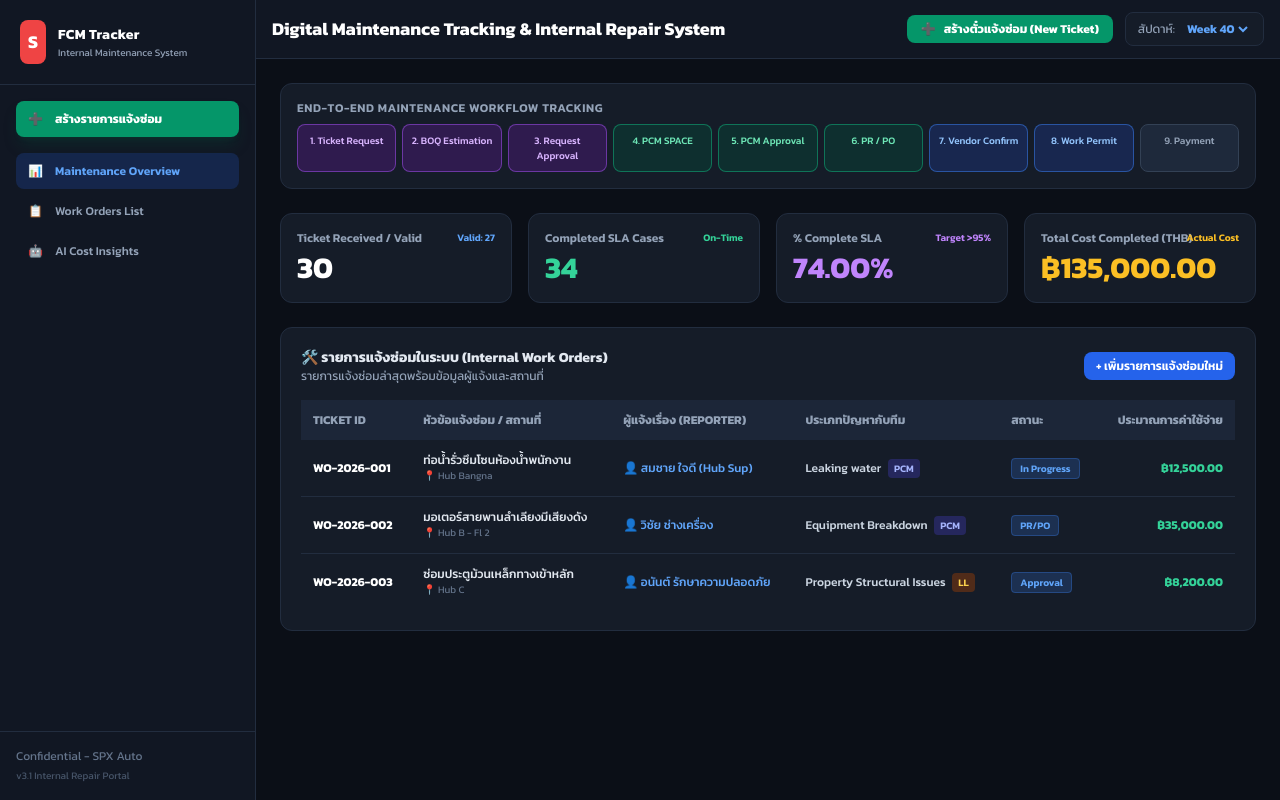
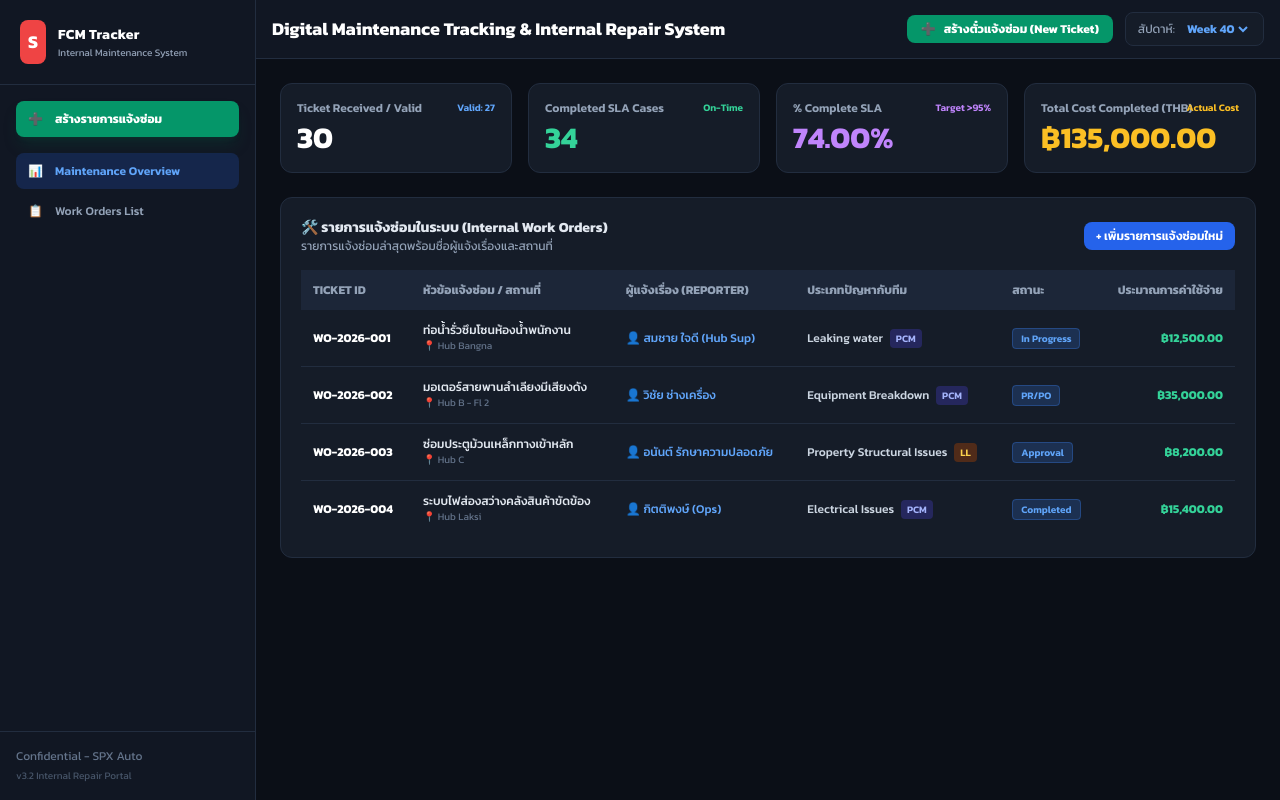
Before and after one commit to earthpraprutd-source/spx-auto-dashboard, a plain HTML site: page index.html in a window 1280 px wide. Drawn offline with nearby package versions, Linux system fonts and the light colour scheme.

Commit message:
Update index.html

```diff
--- a/index.html
+++ b/index.html
@@ -53,15 +53,12 @@
                 <a href="#orders" class="flex items-center gap-3 px-3 py-2.5 rounded-lg text-slate-400 hover:bg-cardbg hover:text-slate-200 transition">
                     <span>📋</span> Work Orders List
                 </a>
-                <a href="#ai" class="flex items-center gap-3 px-3 py-2.5 rounded-lg text-slate-400 hover:bg-cardbg hover:text-slate-200 transition">
-                    <span>🤖</span> AI Cost Insights
-                </a>
             </nav>
         </div>
 
         <div class="p-4 border-t border-cardborder text-xs text-slate-500">
             <p>Confidential - SPX Auto</p>
-            <p class="text-[10px] text-slate-600 mt-1">v3.1 Internal Repair Portal</p>
+            <p class="text-[10px] text-slate-600 mt-1">v3.2 Internal Repair Portal</p>
         </div>
     </aside>
 
@@ -72,7 +69,6 @@
         <header class="bg-[#111723] border-b border-cardborder px-4 py-3 flex flex-col md:flex-row justify-between items-center gap-3 sticky top-0 z-40">
             <div class="flex items-center justify-between w-full md:w-auto">
                 <h1 class="font-bold text-base md:text-lg text-white">Digital Maintenance Tracking & Internal Repair System</h1>
-                <!-- ปุ่มสร้างแจ้งซ่อมสำหรับ Mobile -->
                 <button onclick="openTicketModal()" class="lg:hidden bg-emerald-600 text-white px-3 py-1.5 rounded-lg font-bold text-xs">
                     + แจ้งซ่อม
                 </button>
@@ -91,22 +87,6 @@
         </header>
 
         <main class="p-4 md:p-6 space-y-6 flex-1 overflow-y-auto">
-
-            <!-- Workflow Progress Bar -->
-            <div class="bg-cardbg p-4 rounded-xl border border-cardborder space-y-2">
-                <p class="text-xs font-semibold text-slate-400 uppercase tracking-wider">End-to-End Maintenance Workflow Tracking</p>
-                <div class="grid grid-cols-3 sm:grid-cols-5 md:grid-cols-9 gap-1.5 text-[10px] text-center font-medium">
-                    <div class="bg-purple-900/40 border border-purple-500/50 text-purple-300 p-2 rounded-lg">1. Ticket Request</div>
-                    <div class="bg-purple-900/40 border border-purple-500/50 text-purple-300 p-2 rounded-lg">2. BOQ Estimation</div>
-                    <div class="bg-purple-900/40 border border-purple-500/50 text-purple-300 p-2 rounded-lg">3. Request Approval</div>
-                    <div class="bg-emerald-900/40 border border-emerald-500/50 text-emerald-300 p-2 rounded-lg">4. PCM SPACE</div>
-                    <div class="bg-emerald-900/40 border border-emerald-500/50 text-emerald-300 p-2 rounded-lg">5. PCM Approval</div>
-                    <div class="bg-emerald-900/40 border border-emerald-500/50 text-emerald-300 p-2 rounded-lg">6. PR / PO</div>
-                    <div class="bg-blue-900/40 border border-blue-500/50 text-blue-300 p-2 rounded-lg">7. Vendor Confirm</div>
-                    <div class="bg-blue-900/40 border border-blue-500/50 text-blue-300 p-2 rounded-lg">8. Work Permit</div>
-                    <div class="bg-slate-800 border border-slate-700 text-slate-400 p-2 rounded-lg">9. Payment</div>
-                </div>
-            </div>
 
             <!-- KPI Cards Grid -->
             <div class="grid grid-cols-2 md:grid-cols-4 gap-4">
@@ -132,12 +112,12 @@
                 </div>
             </div>
 
-            <!-- Table: Internal Work Orders (รวมคอลัมน์ผู้แจ้งเรื่อง) -->
+            <!-- Table: Internal Work Orders (รายการแจ้งซ่อมทั้งหมดพร้อมชื่อผู้แจ้ง) -->
             <div class="bg-cardbg p-5 rounded-xl border border-cardborder space-y-4">
                 <div class="flex flex-col sm:flex-row justify-between items-start sm:items-center gap-2">
                     <div>
                         <h3 class="text-sm font-bold text-slate-200">🛠️ รายการแจ้งซ่อมในระบบ (Internal Work Orders)</h3>
-                        <p class="text-xs text-slate-400">รายการแจ้งซ่อมล่าสุดพร้อมข้อมูลผู้แจ้งและสถานที่</p>
+                        <p class="text-xs text-slate-400">รายการแจ้งซ่อมล่าสุดพร้อมชื่อผู้แจ้งเรื่องและสถานที่</p>
                     </div>
                     <button onclick="openTicketModal()" class="bg-blue-600 hover:bg-blue-500 text-white px-3 py-1.5 rounded-lg text-xs font-semibold transition">
                         + เพิ่มรายการแจ้งซ่อมใหม่
@@ -247,11 +227,12 @@
             "Week 40": { rec: 30, valid: 27, comp: 34, sla: "74.00%", amount: 135000 }
         };
 
-        // ตัวอย่างรายการแจ้งซ่อมพร้อมชื่อผู้แจ้งเรื่อง
+        // รายการแจ้งซ่อมเริ่มต้นที่ถูกกำหนดชื่อผู้แจ้งเรื่องอย่างชัดเจน
         let workOrdersList = [
             { id: "WO-2026-001", title: "ท่อน้ำรั่วซึมโซนห้องน้ำพนักงาน", loc: "Hub Bangna", cat: "Leaking water", team: "PCM", reporter: "สมชาย ใจดี (Hub Sup)", status: "In Progress", cost: 12500 },
             { id: "WO-2026-002", title: "มอเตอร์สายพานลำเลียงมีเสียงดัง", loc: "Hub B - Fl 2", cat: "Equipment Breakdown", team: "PCM", reporter: "วิชัย ช่างเครื่อง", status: "PR/PO", cost: 35000 },
-            { id: "WO-2026-003", title: "ซ่อมประตูม้วนเหล็กทางเข้าหลัก", loc: "Hub C", cat: "Property Structural Issues", team: "LL", reporter: "อนันต์ รักษาความปลอดภัย", status: "Approval", cost: 8200 }
+            { id: "WO-2026-003", title: "ซ่อมประตูม้วนเหล็กทางเข้าหลัก", loc: "Hub C", cat: "Property Structural Issues", team: "LL", reporter: "อนันต์ รักษาความปลอดภัย", status: "Approval", cost: 8200 },
+            { id: "WO-2026-004", title: "ระบบไฟส่องสว่างคลังสินค้าขัดข้อง", loc: "Hub Laksi", cat: "Electrical Issues", team: "PCM", reporter: "กิตติพงษ์ (Ops)", status: "Completed", cost: 15400 }
         ];
 
         function openTicketModal() {
@@ -268,7 +249,7 @@
 
             const title = document.getElementById('ticketTitle').value;
             const loc = document.getElementById('ticketLocation').value;
-            const reporter = document.getElementById('ticketReporter').value;
+            const reporter = document.getElementById('ticketReporter').value || "ไม่ระบุชื่อผู้แจ้ง";
             const cat = document.getElementById('ticketCategory').value;
             const team = document.getElementById('ticketTeam').value;
             const cost = parseFloat(document.getElementById('ticketCost').value) || 0;
@@ -290,7 +271,7 @@
             renderWorkOrdersTable();
             closeTicketModal();
 
-            alert(`✅ บันทึกการแจ้งซ่อมรหัส ${newId} (โดยผู้แจ้ง: ${reporter}) เรียบร้อยแล้ว!`);
+            alert(`✅ บันทึกเรื่องแจ้งซ่อม ${newId} (ผู้แจ้ง: ${reporter}) เรียบร้อยแล้ว!`);
         }
 
         function renderWorkOrdersTable() {
@@ -307,7 +288,7 @@
                         <div class="text-[10px] text-slate-500">📍 ${wo.loc}</div>
                     </td>
                     <td class="p-3">
-                        <div class="font-medium text-blue-400">👤 ${wo.reporter}</div>
+                        <div class="font-medium text-blue-400">👤 ${wo.reporter || 'ไม่ระบุชื่อผู้แจ้ง'}</div>
                     </td>
                     <td class="p-3">
                         <span class="text-slate-300 font-medium">${wo.cat}</span>
```
